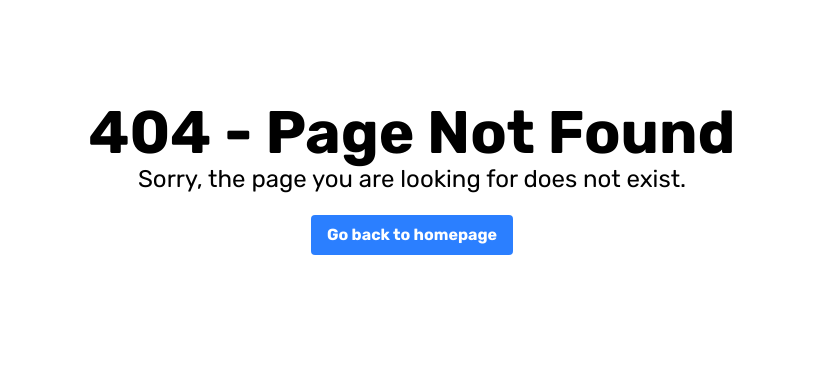
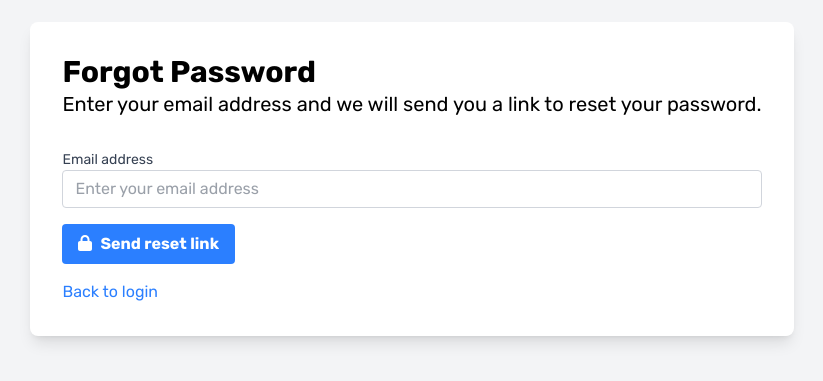
Before and after one commit to vikaskumarsingh20/Dynamite-mern-stack, a React (Vite) app: page /forgetpassword in a window 1280 px wide. Before the commit this address had no page. Shown: the part 221-602 px from the top of the page, without its empty margins (228-1051 px from the left). Built offline with nearby package versions, Linux system fonts and the light colour scheme.

Commit message:
forgetpassword added

```diff
--- a/package.json
+++ b/package.json
@@ -10,11 +10,13 @@
     "preview": "vite preview"
   },
   "dependencies": {
+    "@fortawesome/free-solid-svg-icons": "^6.7.2",
+    "@fortawesome/react-fontawesome": "^0.2.2",
     "@tailwindcss/vite": "^4.0.1",
     "axios": "^1.7.9",
     "react": "^18.3.1",
     "react-dom": "^18.3.1",
-    "react-router-dom": "^7.1.4",
+    "react-router-dom": "^7.1.5",
     "react-spinners": "^0.15.0",
     "tailwindcss": "^4.0.1"
   },
--- /dev/null
+++ b/src/components/forms/ForgetPassword.jsx
@@ -0,0 +1,41 @@
+// eslint-disable-next-line no-unused-vars
+import React from 'react';
+import { Link } from 'react-router-dom';
+import { FontAwesomeIcon } from '@fortawesome/react-fontawesome';
+import { faLock } from '@fortawesome/free-solid-svg-icons';
+
+const ForgetPassword = () => {
+  return (
+    <div className="flex justify-center items-center min-h-screen bg-gray-100 dark:bg-gray-900">
+      <div className="bg-white rounded-lg shadow-lg p-8">
+        <h2 className="text-3xl font-bold">Forgot Password</h2>
+        <p className="text-xl">Enter your email address and we will send you a link to reset your password.</p>
+        <form className="mt-8">
+          <div className="mb-4">
+            <label htmlFor="email" className="block text-sm font-medium text-gray-700">
+              Email address
+            </label>
+            <input
+              type="email"
+              id="email"
+              className="appearance-none border border-gray-300 rounded w-full py-2 px-3 text-gray-700 leading-tight focus:outline-none focus:shadow-outline"
+              placeholder="Enter your email address"
+              required
+            />
+          </div>
+          <button className="bg-blue-500 hover:bg-blue-700 text-white font-bold py-2 px-4 rounded">
+            <FontAwesomeIcon icon={faLock} className="mr-2" />
+            Send reset link
+          </button>
+        </form>
+        <p className="mt-4">
+          <Link to="/login" className="text-blue-500 hover:underline">
+            Back to login
+          </Link>
+        </p>
+      </div>
+    </div>
+  );
+};
+
+export default ForgetPassword;
--- a/src/components/forms/LoginPage.jsx
+++ b/src/components/forms/LoginPage.jsx
@@ -51,9 +51,9 @@ function LoginPage() {
               Remember Me
             </label>
           </div>
-          <a href="#" className="inline-block align-baseline text-sm text-blue-600 hover:text-blue-800 dark:text-blue-400">
+          <Link to="/forgetpassword" className="inline-block align-baseline text-sm text-blue-600 hover:text-blue-800 dark:text-blue-400">
             Forgot Password?
-          </a>
+          </Link>
         </div>
         <div className="flex items-center justify-between">
           <button
--- a/src/routes/AppRoutes.jsx
+++ b/src/routes/AppRoutes.jsx
@@ -5,6 +5,7 @@ import LoginPage from '../components/forms/LoginPage';
 import SignupPage from '../components/forms/SignupPage';
 import Homepage from '../components/home/Homepage';
 import NotFoundPage from '../components/home/NotFoundPage';
+import ForgetPassword from '../components/forms/ForgetPassword';
 
 
 const AppRoutes = () => {
@@ -13,6 +14,7 @@ const AppRoutes = () => {
       <Route path="/" element={<Homepage />} />
       <Route path="/login" element={<LoginPage />} />
       <Route path="/signup" element={<SignupPage />} />
+      <Route path="/forgetpassword" element={<ForgetPassword />} />
       <Route path="*" element={<NotFoundPage />} />
     </Routes>
   );
```
Also changed, not shown: 1 other file (tests, documents, lock files or other folders).
